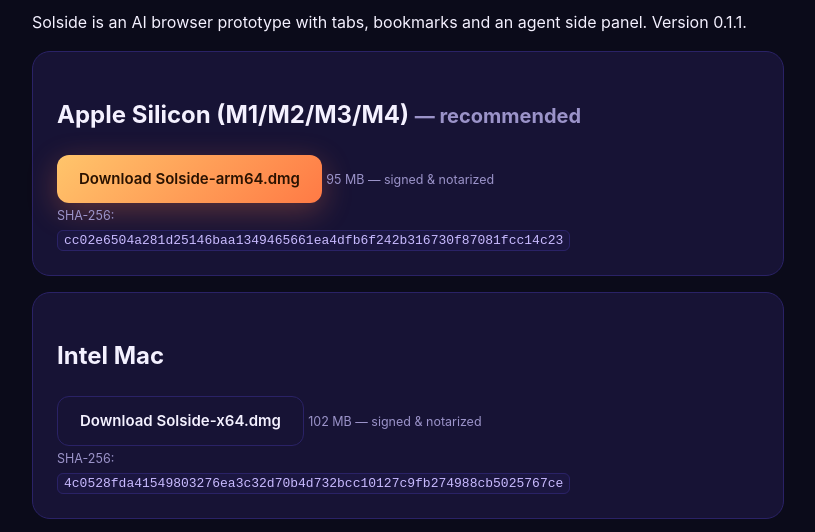
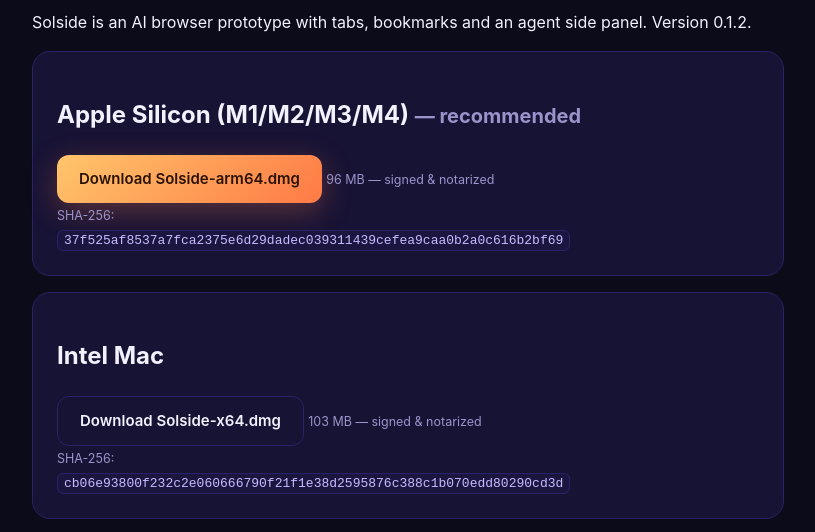
Before and after one commit to hunkim/solside, a plain HTML site: page site/download.html in a window 1280 px wide. Shown: the part 252-784 px from the top of the page, without its empty margins (232-1047 px from the left). Drawn offline with Linux system fonts and the light colour scheme.

Commit message:
Download page: v0.1.2

```diff
--- a/site/download.html
+++ b/site/download.html
@@ -5,13 +5,13 @@
 <meta property="og:title" content="Download Solside for macOS"><meta property="og:image" content="/assets/og-image.png"><meta name="twitter:card" content="summary_large_image">
 <link rel="stylesheet" href="/assets/site.css"></head><body class="dl"><div class="wrap" style="max-width:800px"><nav><a href="/"><img src="/assets/logo.svg" alt="Solside" width="150" height="40"></a><div class="links"><a href="/">Home</a></div></nav>
 <h1>Download Solside for macOS</h1>
-<p>Solside is an AI browser prototype with tabs, bookmarks and an agent side panel. Version 0.1.1.</p>
+<p>Solside is an AI browser prototype with tabs, bookmarks and an agent side panel. Version 0.1.2.</p>
 <div class="card"><h2>Apple Silicon (M1/M2/M3/M4) <small>— recommended</small></h2>
-<p><a class="btn sun" href="https://github.com/hunkim/solside/releases/download/v0.1.1/Solside-arm64.dmg">Download Solside-arm64.dmg</a> <small>95 MB — signed &amp; notarized</small></p>
-<p><small>SHA-256:</small><br><code>cc02e6504a281d25146baa1349465661ea4dfb6f242b316730f87081fcc14c23</code></p></div>
+<p><a class="btn sun" href="https://github.com/hunkim/solside/releases/download/v0.1.2/Solside-arm64.dmg">Download Solside-arm64.dmg</a> <small>96 MB — signed &amp; notarized</small></p>
+<p><small>SHA-256:</small><br><code>37f525af8537a7fca2375e6d29dadec039311439cefea9caa0b2a0c616b2bf69</code></p></div>
 <div class="card"><h2>Intel Mac</h2>
-<p><a class="btn ghost" href="https://github.com/hunkim/solside/releases/download/v0.1.1/Solside-x64.dmg">Download Solside-x64.dmg</a> <small>102 MB — signed &amp; notarized</small></p>
-<p><small>SHA-256:</small><br><code>4c0528fda41549803276ea3c32d70b4d732bcc10127c9fb274988cb5025767ce</code></p></div>
+<p><a class="btn ghost" href="https://github.com/hunkim/solside/releases/download/v0.1.2/Solside-x64.dmg">Download Solside-x64.dmg</a> <small>103 MB — signed &amp; notarized</small></p>
+<p><small>SHA-256:</small><br><code>cb06e93800f232c2e060666790f21f1e38d2595876c388c1b070edd80290cd3d</code></p></div>
 <p><small>Not sure? Apple menu → About This Mac: "Apple M…" means Apple Silicon, "Intel" means Intel. Verify with <code>shasum -a 256 ~/Downloads/Solside-arm64.dmg</code>.</small></p>
 <h2 id="install">Install</h2><ol><li>Open the <b>.dmg</b> and drag <b>Solside.app</b> onto <b>Applications</b>.</li>
 <li>Solside is signed with an Apple Developer ID and notarized, so it opens normally. If macOS asks, choose <b>Open</b>.</li>
```
Also changed, not shown: 1 other file.
